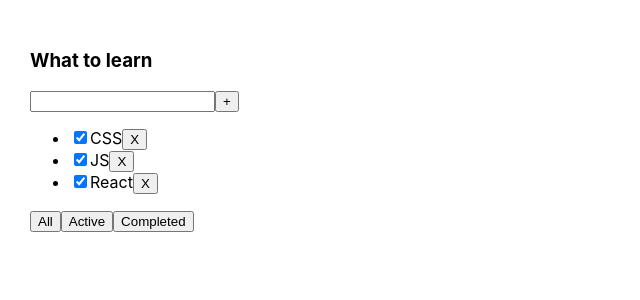
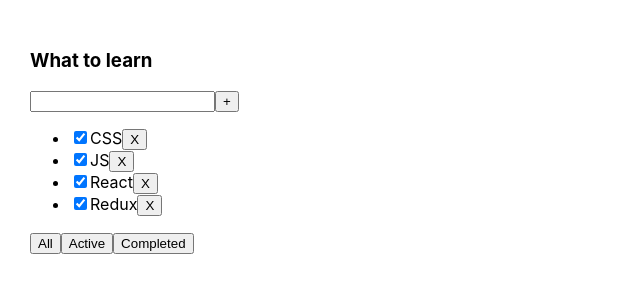
Before and after one commit to AShamshin/code, a React (Create React App) app: page / in a window 1280 px wide. Shown: the top 300 px of the page, without its empty margins (0-640 px from the left). Built offline with nearby package versions, Linux system fonts and the light colour scheme.

Commit message:
Todolist useState 2

```diff
--- a/src/App.tsx
+++ b/src/App.tsx
@@ -3,15 +3,13 @@
 import { TaskType, Todolist } from './Todolist';
 
 function App() {
-  let initTasks: Array<TaskType> = [
+  let [tasks, setTasks] = useState([
     { id: 1, title: 'CSS', isDone: true },
     { id: 2, title: 'JS', isDone: true },
     { id: 3, title: 'React', isDone: true },
-  ];
+    { id: 3, title: 'Redux', isDone: true },
+  ]);
 
-  let arr = useState(initTasks);
-  let tasks = arr[0];
-  let setTasks = arr[1];
   function removeTask(id: number) {
     let filteredTasks = tasks.filter((t) => t.id !== id);
     setTasks(filteredTasks);
```
